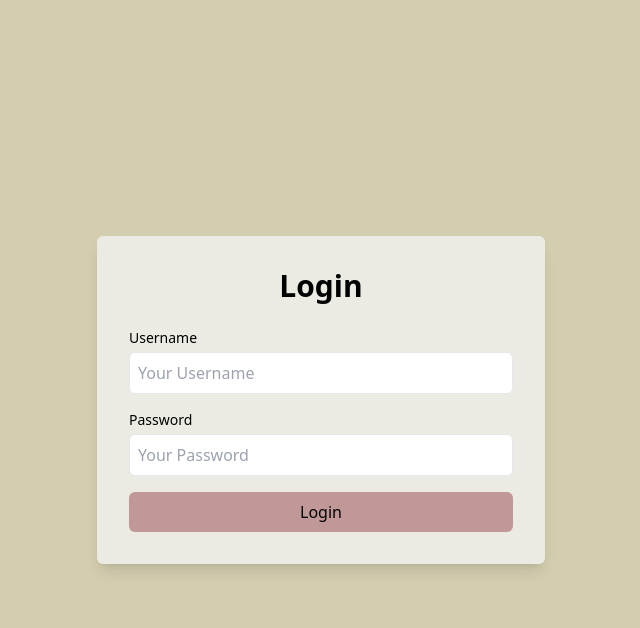
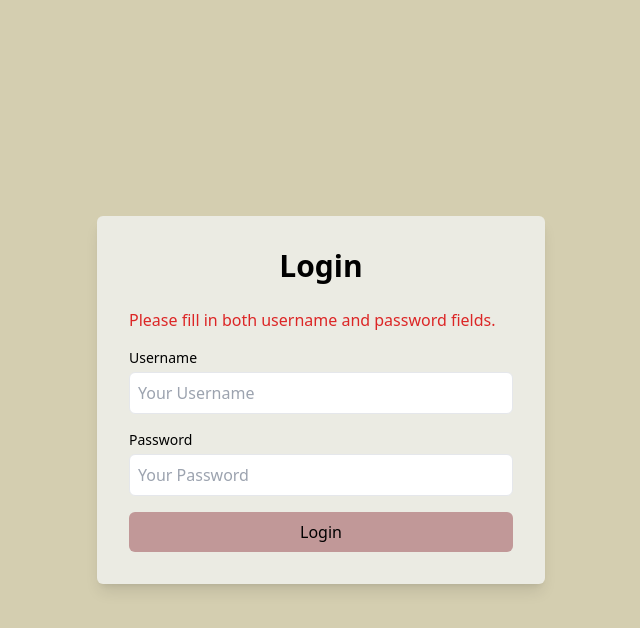
Before and after one commit to RAJAY04/GroceryBillingWebApp, a React (Create React App) app in the folder frontend/: page / in a window 1280 px wide. Both pictures are taken after a click on the button "Login". Shown: the top 628 px of the page, without its empty margins (319-959 px from the left). Built offline with nearby package versions, Linux system fonts and the light colour scheme.

Commit message:
login linked

```diff
--- a/frontend/src/SignupForm.js
+++ b/frontend/src/SignupForm.js
@@ -5,30 +5,35 @@ const LoginForm = ({ onLogin }) => {
   const navigate = useNavigate();
   const [username, setUsername] = useState('');
   const [password, setPassword] = useState('');
+  const [error, setError] = useState('');
 
   const handleLogin = () => {
     // Check if username and password are filled
     if (!username || !password) {
-      // Display an alert or handle the validation error as needed
-      alert('Please fill in both username and password fields.');
+      setError('Please fill in both username and password fields.');
       return;
     }
 
-    // Perform login logic if needed
+    // Check if the provided credentials match the hardcoded values
+    if (username === 'exampleUser' && password === 'password123') {
+      // Redirect to the home page after successful login
+      navigate('/HomePage');
 
-    // Trigger the login
-    if (onLogin) {
-      onLogin();
+      // Optionally, you can pass user data to the parent component
+      if (onLogin) {
+        onLogin({ username: 'exampleUser' }); // Assuming you pass the username to the parent component
+      }
+    } else {
+      setError('Invalid username or password.');
     }
-
-    // Redirect to the home page after login
-    navigate('/HomePage'); // Navigate to the child page
   };
 
   return (
     <div className="flex items-center justify-center min-h-screen bg-d4ceb0">
       <div className="bg-first-color p-8 rounded-md w-full max-w-md shadow-lg">
         <h2 className="text-3xl font-semibold mb-6 text-center text-second-color">Login</h2>
+
+        {error && <div className="text-red-600 mb-4">{error}</div>}
 
         <div className="mb-4">
           <label htmlFor="username" className="block text-sm font-medium text-third-color">
--- a/package.json
+++ b/package.json
@@ -1,5 +1,6 @@
 {
   "dependencies": {
+    "axios": "^1.6.7",
     "cookies": "^0.9.1",
     "js-cookies": "^1.0.4"
   }
```
Also changed, not shown: 1 other file (tests, documents, lock files or other folders).
